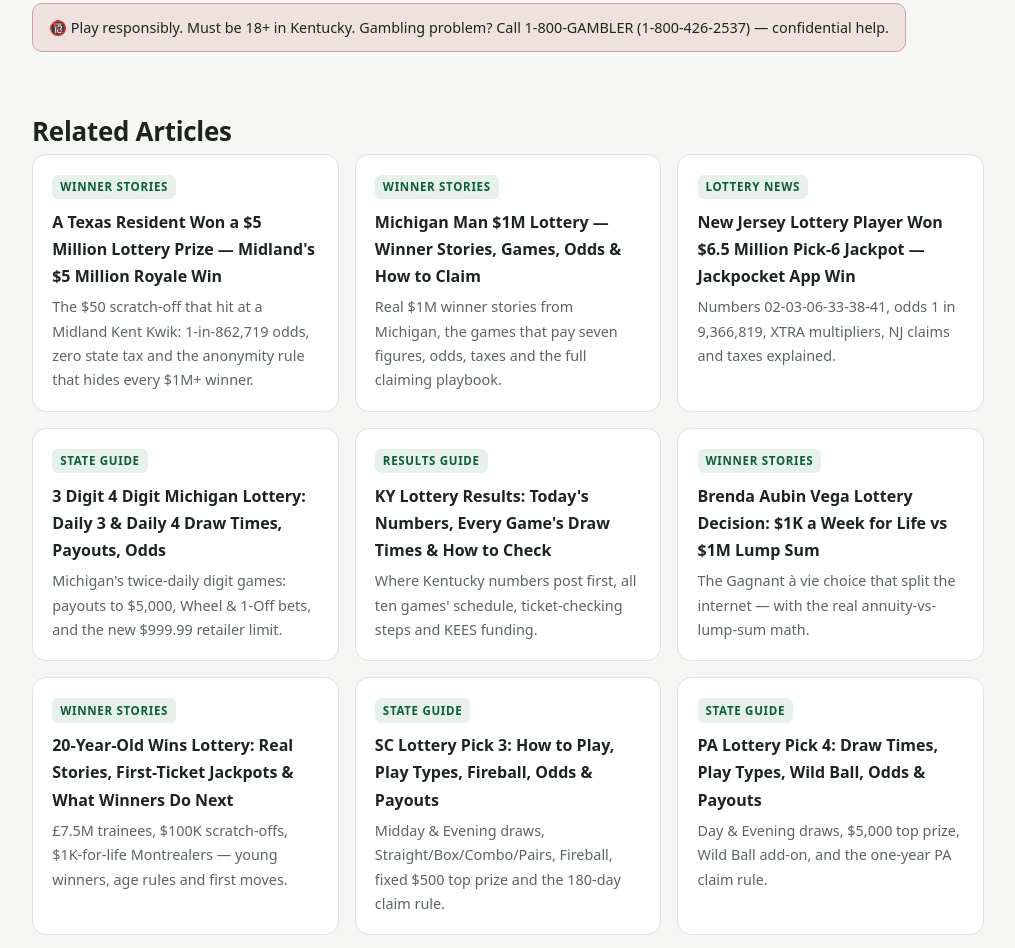
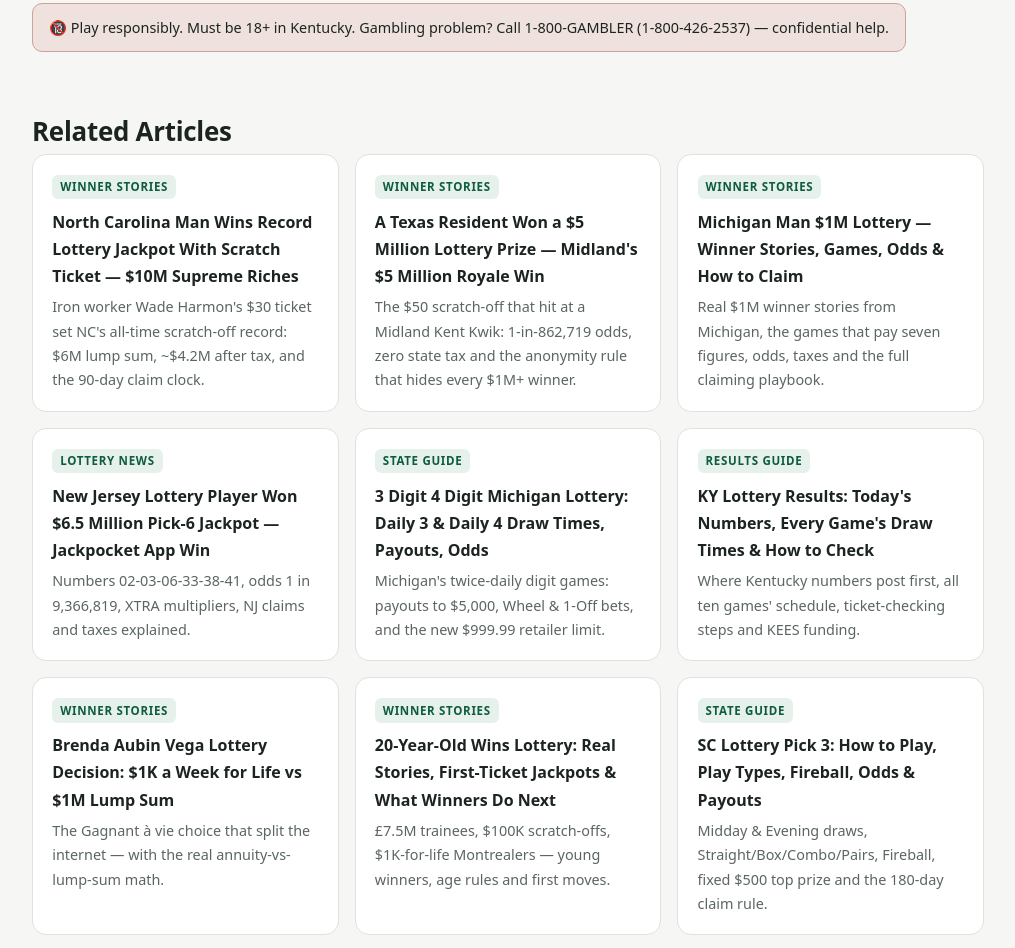
Before and after one commit to zivalina905-ux/michigan-man-1m-lottery, a plain HTML site: page ky-lottery-pick-3/index.html in a window 1280 px wide. Shown: the part 6754-7702 px from the top of the page, without its empty margins (132-1147 px from the left). Drawn offline with Linux system fonts and the light colour scheme.

Commit message:
deploy: ky-lottery-pick-3/index.html

```diff
--- a/ky-lottery-pick-3/index.html
+++ b/ky-lottery-pick-3/index.html
@@ -517,6 +517,11 @@ hs.src = ('//s10.histats.com/js15_as.js');
   <section id="related" aria-labelledby="related-h">
     <h2 id="related-h">Related Articles</h2>
     <div class="related">
+      <a class="card" href="/michigan-man-1m-lottery/north-carolina-man-wins-record-lottery-jackpot-with-scratch-ticket/">
+        <span class="tag">Winner Stories</span>
+        <h3>North Carolina Man Wins Record Lottery Jackpot With Scratch Ticket — $10M Supreme Riches</h3>
+        <p>Iron worker Wade Harmon's $30 ticket set NC's all-time scratch-off record: $6M lump sum, ~$4.2M after tax, and the 90-day claim clock.</p>
+      </a>
       <a class="card" href="/michigan-man-1m-lottery/a-texas-resident-won-a-5-million-lottery-prize/">
         <span class="tag">Winner Stories</span>
         <h3>A Texas Resident Won a $5 Million Lottery Prize — Midland's $5 Million Royale Win</h3>
```
